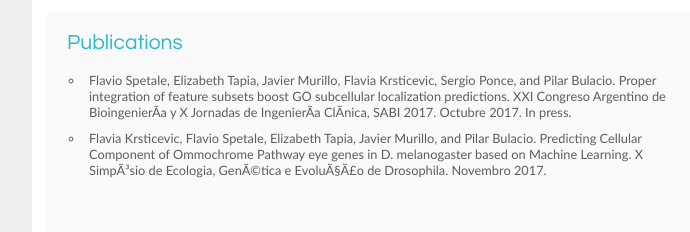
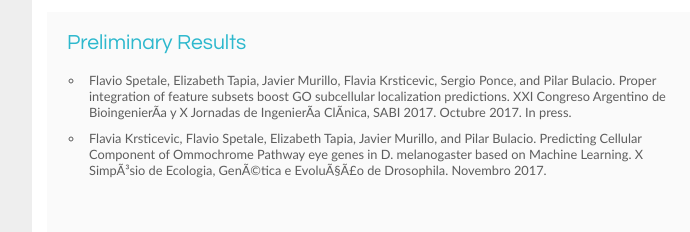
Before and after one commit to pjg711/blog-bioinformatica, a plain HTML site: page results.html in a window 1280 px wide. Shown: the part 173-405 px from the top of the page, 144-834 px from the left. Drawn offline with Linux system fonts and the light colour scheme.

Commit message:
Cambio en el titulo de Results

```diff
--- a/results.html
+++ b/results.html
@@ -44,7 +44,7 @@
             </p>
         </div>
         <div id="content">
-            <h1>Publications</h1>
+            <h1>Preliminary Results</h1>
             <ul>
                 <li>Flavio Spetale, Elizabeth Tapia, Javier Murillo, Flavia Krsticevic, Sergio Ponce, and Pilar Bulacio. Proper integration of feature subsets boost GO subcellular localization predictions. XXI Congreso Argentino de Bioingeniería y X Jornadas de Ingeniería Clínica, SABI 2017. Octubre 2017. In press.</li>
                 <li>Flavia Krsticevic, Flavio Spetale, Elizabeth Tapia, Javier Murillo, and Pilar Bulacio. Predicting Cellular Component of Ommochrome Pathway eye genes in D. melanogaster based on Machine Learning. X Simpósio de Ecologia, Genética e Evolução de Drosophila. Novembro 2017.</li>
```
